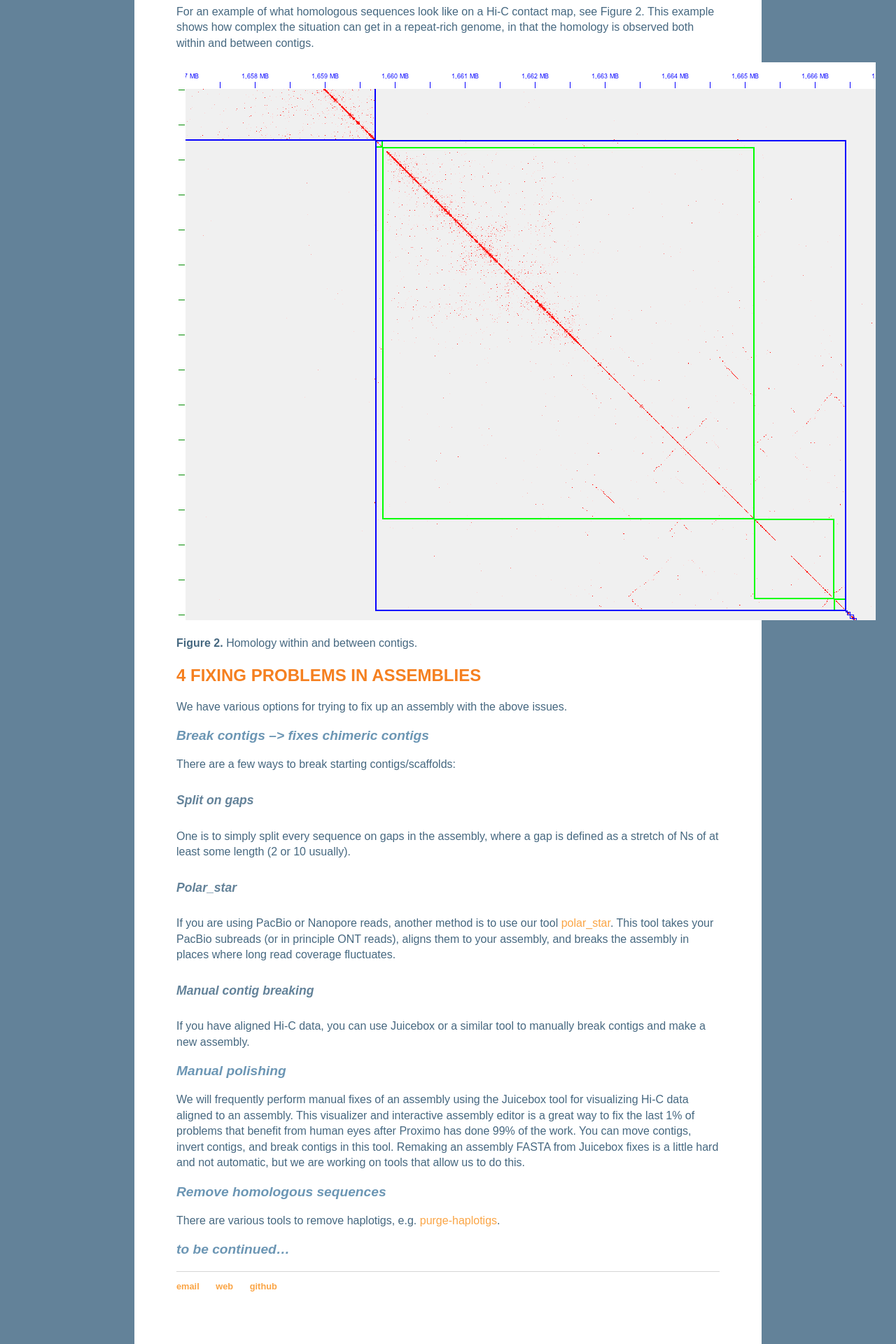
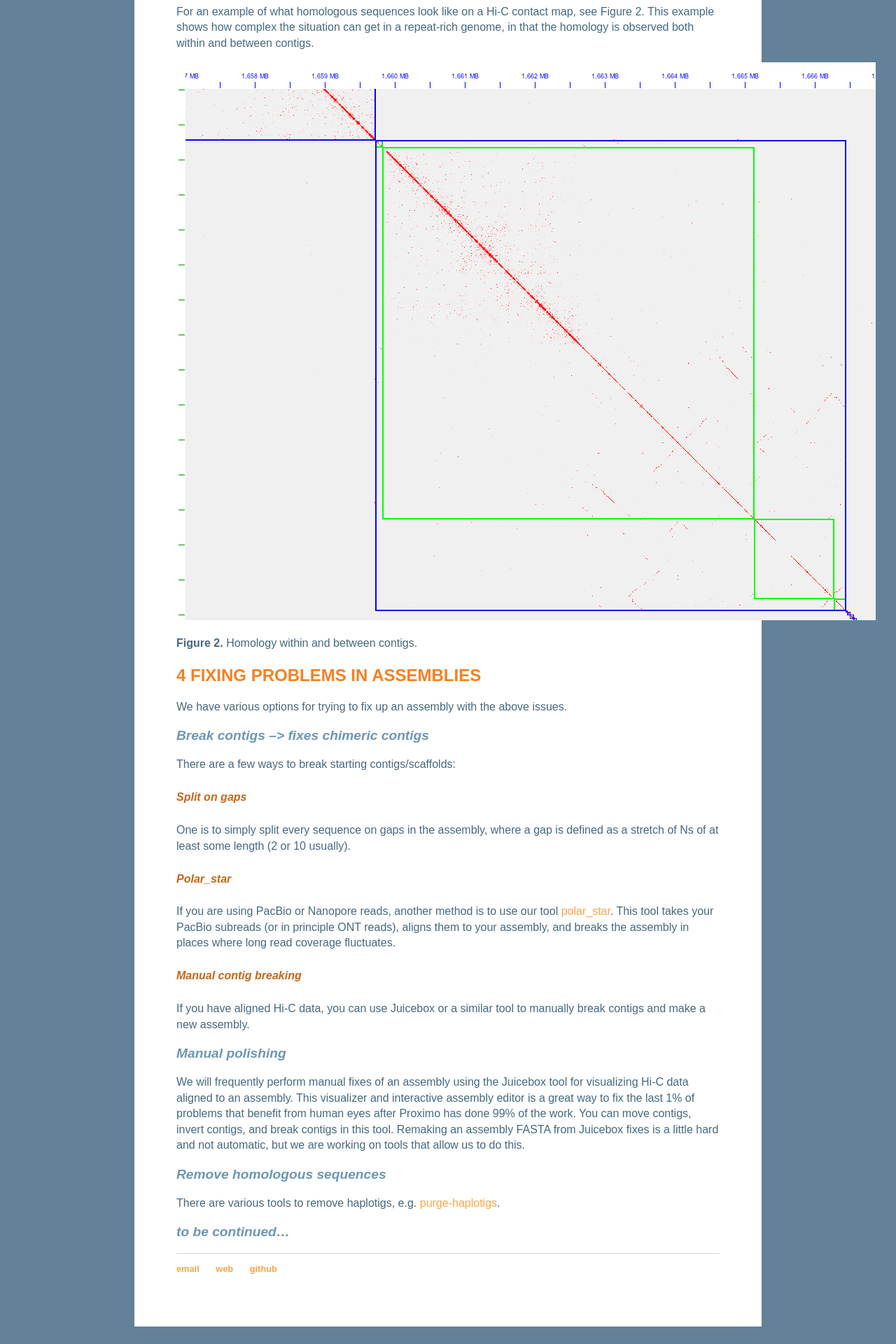
Before and after one commit to phasegenomics/phasegenomics.github.io, a Jekyll site: the page built from _posts/2018-09-20-starting-assembly-guidelines.md, in a window 1280 px wide. Shown: the part 3842-5762 px from the top of the page at 70% size. Built offline with Jekyll 4.4.1, drawn with Linux system fonts in a browser that asks for light colours; after the commit the page ends 5737 px from its top, so only the background shows below that.

Commit message:
Update main.css

```diff
--- a/css/main.css
+++ b/css/main.css
@@ -48,8 +48,8 @@ h4 {
 
 h5 {
     font-family: 'Montserrat', sans-serif;
-    font-size: 1.1em;
-    color: #638299;
+    font-size: 1em;
+    color: #c46619;
     font-style: oblique;
 }
 
```
